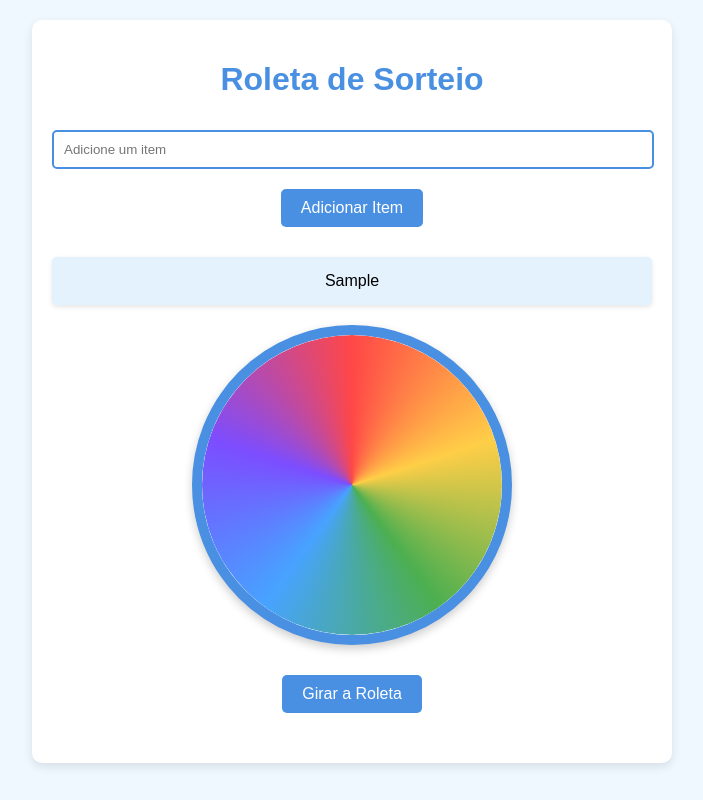
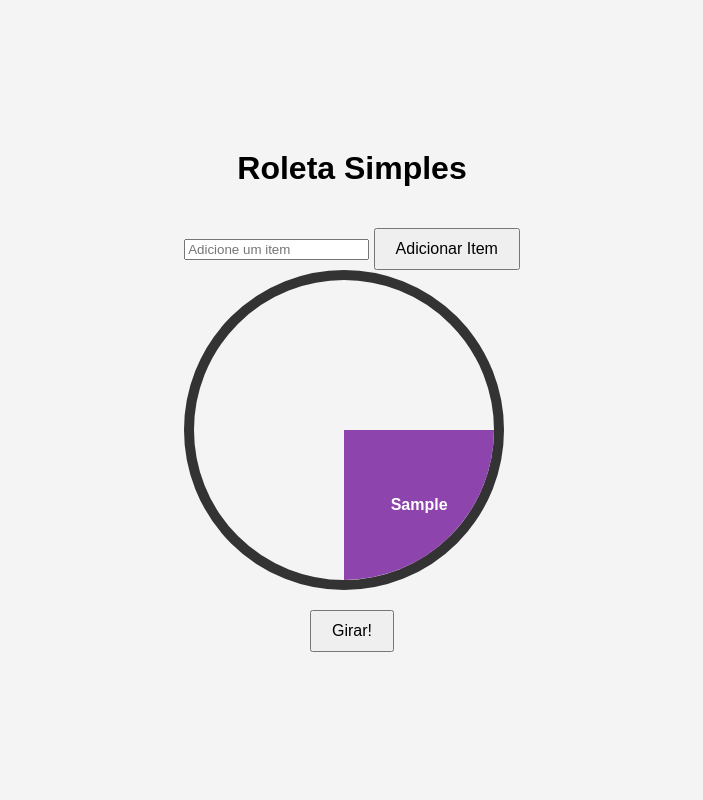
Before and after one commit to Haruzxkk/Sensi, a plain HTML site: page index.html in a window 1280 px wide. Both pictures are taken after typing "Sample" into the empty fields and a click on the button "Adicionar Item". Shown: the whole page, without its empty margins (288-991 px from the left). Drawn offline with Linux system fonts and the light colour scheme.

Commit message:
Add files via upload

```diff
--- a/index.html
+++ b/index.html
@@ -3,197 +3,137 @@
 <head>
     <meta charset="UTF-8">
     <meta name="viewport" content="width=device-width, initial-scale=1.0">
-    <title>Roleta de Sorteio</title>
+    <title>Roleta Simples</title>
     <style>
         body {
             font-family: Arial, sans-serif;
-            background-color: #f0f8ff;
-            text-align: center;
+            background-color: #f4f4f4;
+            display: flex;
+            justify-content: center;
+            align-items: center;
+            height: 100vh;
             margin: 0;
-            padding: 20px;
-            box-sizing: border-box;
-        }
-
-        h1 {
-            color: #4a90e2;
+            flex-direction: column;
         }
 
         .container {
-            max-width: 600px;
-            margin: 0 auto;
-            padding: 20px;
-            background-color: #ffffff;
-            box-shadow: 0 4px 10px rgba(0, 0, 0, 0.1);
-            border-radius: 10px;
+            text-align: center;
         }
 
-        input[type="text"] {
-            padding: 10px;
-            width: calc(100% - 22px);
-            margin: 10px 0;
-            border: 2px solid #4a90e2;
-            border-radius: 5px;
+        .wheel {
+            width: 300px;
+            height: 300px;
+            border-radius: 50%;
+            border: 10px solid #333;
+            position: relative;
+            overflow: hidden;
+            transition: transform 4s ease-out;
+        }
+
+        .segment {
+            width: 50%;
+            height: 50%;
+            background-color: #8e44ad;
+            position: absolute;
+            top: 50%;
+            left: 50%;
+            transform-origin: 0 0;
+            display: flex;
+            align-items: center;
+            justify-content: center;
+            color: white;
+            font-weight: bold;
         }
 
         button {
-            margin: 10px;
+            margin-top: 20px;
             padding: 10px 20px;
             font-size: 16px;
             cursor: pointer;
-            border: none;
-            border-radius: 5px;
-            background-color: #4a90e2;
-            color: white;
-            transition: background-color 0.3s ease;
         }
 
-        button:hover {
-            background-color: #357ab8;
-        }
-
-        #rouletteContainer {
-            width: 300px;
-            height: 300px;
-            border: 10px solid #4a90e2;
-            border-radius: 50%;
-            position: relative;
-            overflow: hidden;
-            margin: 20px auto;
-            box-shadow: 0 4px 10px rgba(0, 0, 0, 0.2);
-            background-color: white; /* Fundo da roleta branco */
-        }
-
-        #roulette {
-            position: absolute;
-            width: 100%;
-            height: 100%;
-            border-radius: 50%;
-            transition: transform 4s cubic-bezier(0.33, 1, 0.68, 1);
-            background: conic-gradient(
-                #ff4747 0%,
-                #ffce47 20%,
-                #4caf50 40%,
-                #47a3ff 60%,
-                #7c4dff 80%,
-                #ff4747 100%
-            );
+        .result {
+            margin-top: 20px;
+            font-size: 24px;
         }
 
         .arrow {
-            position: absolute;
-            top: -15px;
-            left: 50%;
-            transform: translateX(-50%);
             width: 0;
             height: 0;
             border-left: 10px solid transparent;
             border-right: 10px solid transparent;
-            border-bottom: 15px solid #4a90e2;
-            z-index: 1;
-        }
-
-        #result {
-            font-size: 24px;
-            margin-top: 20px;
-            color: #4a90e2;
-        }
-
-        #itemList {
-            margin: 20px 0;
-            padding: 10px;
-            background-color: #e3f2fd;
-            border-radius: 5px;
-            box-shadow: 0 2px 5px rgba(0, 0, 0, 0.1);
-            max-height: 150px;
-            overflow-y: auto;
-        }
-
-        .item {
-            padding: 5px;
-            border-bottom: 1px solid #4a90e2;
-        }
-
-        .item:last-child {
-            border-bottom: none;
+            border-bottom: 20px solid #333;
+            position: absolute;
+            top: -30px; /* Ajuste a posição vertical da seta */
+            left: 50%;
+            transform: translateX(-50%);
         }
     </style>
 </head>
 <body>
     <div class="container">
-        <h1>Roleta de Sorteio</h1>
-        <input type="text" id="itemInput" placeholder="Adicione um item">
-        <button id="addItem">Adicionar Item</button>
-
-        <div id="itemList"></div> <!-- Área para listar itens adicionados -->
-
-        <div id="rouletteContainer">
-            <div id="roulette"></div>
-            <div class="arrow"></div> <!-- Seta para indicar o resultado -->
+        <h1>Roleta Simples</h1>
+        <input type="text" id="itemInput" placeholder="Adicione um item" />
+        <button id="addItemButton">Adicionar Item</button>
+        <div class="wheel" id="wheel">
+            <div class="arrow"></div> <!-- Seta adicionada aqui -->
         </div>
-
-        <button id="spinButton">Girar a Roleta</button>
-        <h2 id="result"></h2>
+        <button id="spinButton">Girar!</button>
+        <div class="result" id="result"></div>
     </div>
     <script>
-        const items = [];
-        const roulette = document.getElementById("roulette");
+        const wheel = document.getElementById("wheel");
         const result = document.getElementById("result");
-        const itemList = document.getElementById("itemList");
+        const itemInput = document.getElementById("itemInput");
+        const addItemButton = document.getElementById("addItemButton");
 
-        document.getElementById("addItem").addEventListener("click", function() {
-            const itemInput = document.getElementById("itemInput");
+        let items = [];
+
+        addItemButton.addEventListener("click", function() {
             const itemValue = itemInput.value.trim();
-            if (itemValue) {
+            if (itemValue && !items.includes(itemValue)) {
                 items.push(itemValue);
-                itemInput.value = '';
-                drawRoulette();
-                updateItemList();
+                drawWheel();
+                itemInput.value = ''; // Limpar o campo de entrada
+            } else {
+                alert("Por favor, insira um item válido e único.");
             }
         });
 
-        document.getElementById("spinButton").addEventListener("click", function() {
-            if (items.length > 0) {
-                // Adiciona uma rotação aleatória ao resultado
-                const randomIndex = Math.floor(Math.random() * items.length);
-                const degrees = randomIndex * (360 / items.length) + 360 * 5; // 5 spins
-                roulette.style.transform = `rotate(${degrees}deg)`;
+        function drawWheel() {
+            wheel.innerHTML = ''; // Limpar a roleta antes de desenhar
+            const segmentAngle = 360 / items.length; // Calcular o ângulo de cada segmento
 
-                setTimeout(() => {
-                    result.textContent = `Resultado: ${items[randomIndex]}`;
-                }, 4000); // Tempo da animação
-            } else {
-                alert("Adicione pelo menos um item!");
-            }
-        });
-
-        function drawRoulette() {
-            roulette.innerHTML = ''; // Limpa a roleta
-            const totalItems = items.length;
-            const anglePerItem = 360 / Math.max(totalItems, 2); // Garante que pelo menos 2 itens são mostrados
+            // Adicionar a seta de novo
+            const arrow = document.createElement('div');
+            arrow.className = 'arrow';
+            wheel.appendChild(arrow);
 
             items.forEach((item, index) => {
-                const slice = document.createElement("div");
-                slice.textContent = item;
-                slice.style.transform = `rotate(${anglePerItem * index}deg)`;
-                slice.style.color = "black"; // Cor do texto
-                slice.style.transformOrigin = "0% 100%"; // Alinha a roleta
-                slice.style.position = "absolute"; // Para que os itens apareçam dentro da roleta
-                slice.style.width = "50%"; // Cada item ocupará metade da roleta
-                slice.style.left = "50%"; // Alinha no centro
-                slice.style.textAlign = "right"; // Alinha o texto à direita
-                roulette.appendChild(slice);
+                const segment = document.createElement('div');
+                segment.className = 'segment';
+                segment.style.transform = `rotate(${segmentAngle * index}deg)`;
+                segment.textContent = item;
+                wheel.appendChild(segment);
             });
         }
 
-        function updateItemList() {
-            itemList.innerHTML = ''; // Limpa a lista de itens
-            items.forEach(item => {
-                const itemElement = document.createElement("div");
-                itemElement.className = "item";
-                itemElement.textContent = item;
-                itemList.appendChild(itemElement);
-            });
-        }
+        document.getElementById("spinButton").addEventListener("click", function() {
+            if (items.length === 0) {
+                alert("Adicione itens à roleta antes de girar!");
+                return;
+            }
+
+            const randomDegree = Math.floor(Math.random() * 360) + 3600; // Girar 10 vezes + um giro aleatório
+            wheel.style.transform = `rotate(${randomDegree}deg)`;
+
+            // Espera o giro terminar e calcula o resultado
+            setTimeout(() => {
+                const finalDegree = randomDegree % 360; // Obter o ângulo final
+                const segmentIndex = Math.floor(finalDegree / (360 / items.length)); // Determinar o segmento correspondente
+                result.textContent = `Resultado: ${items[segmentIndex]}`; // Exibir o item correspondente
+            }, 4000); // 4 segundos
+        });
     </script>
 </body>
 </html>
```
